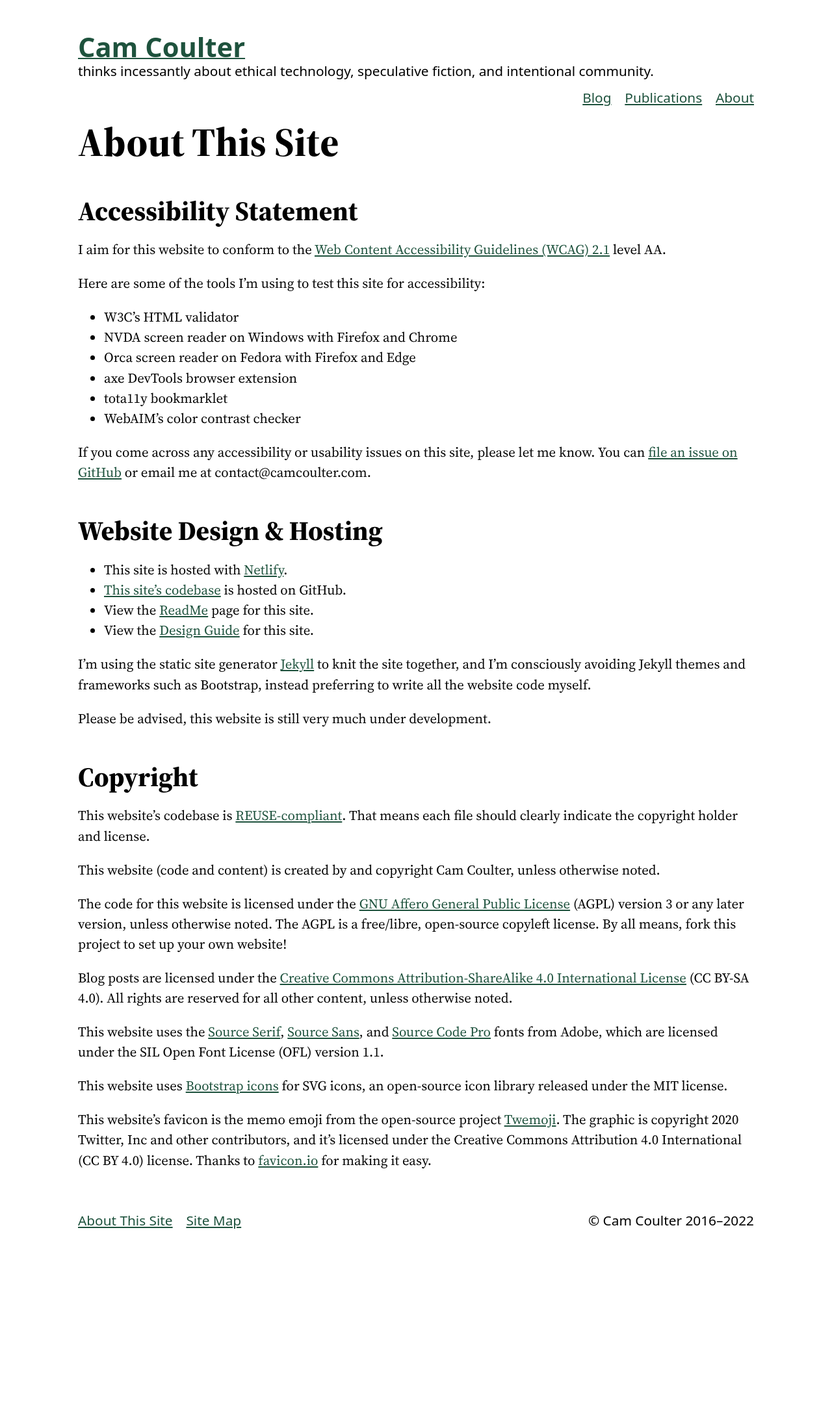
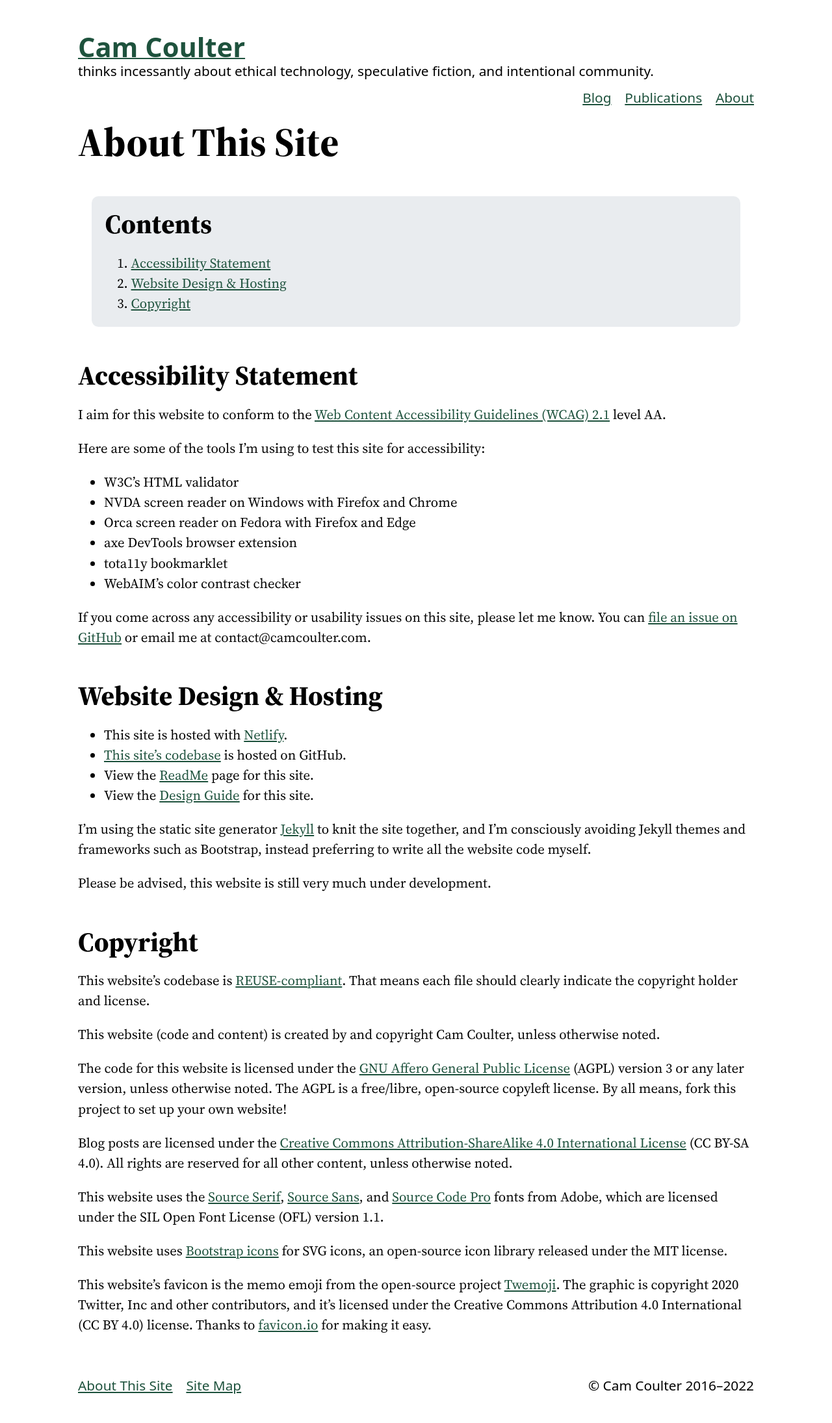
Before and after one commit to cncoulter/camcoulter.com, a Jekyll site: the page built from About-This-Site.md, in a window 1280 px wide. Shown: the whole page at 65% size. Built offline with Jekyll 4.4.1, drawn with Linux system fonts in a browser that asks for light colours; some web fonts are replaced; before the commit the page ends 1936 px from its top, so only the background shows below that.

Commit message:
Update About this Site

```diff
--- a/About-This-Site.md
+++ b/About-This-Site.md
@@ -7,6 +7,18 @@ permalink: /About-This-Site/
 ---
 
 # About This Site
+
+<div class="raised section-margin-top">
+
+<h2>Contents</h2>
+
+<ol>
+	<li><a href="#accessibility-statement">Accessibility Statement</a></li>
+	<li><a href="#website-design--hosting">Website Design & Hosting</a></li>
+	<li><a href="#copyright">Copyright</a></li>
+</ol>
+
+</div>
 
 ## Accessibility Statement
 
--- a/_sass/main.scss
+++ b/_sass/main.scss
@@ -698,6 +698,10 @@ a.skip-nav:focus {
 	margin-block: 2em;
 }
 
+.section-margin-top {
+	margin-block-start: calc(var(--ft-size-base) * 2.5);
+}
+
 /*
 	# Page-Specific Styles
 	======================
```
